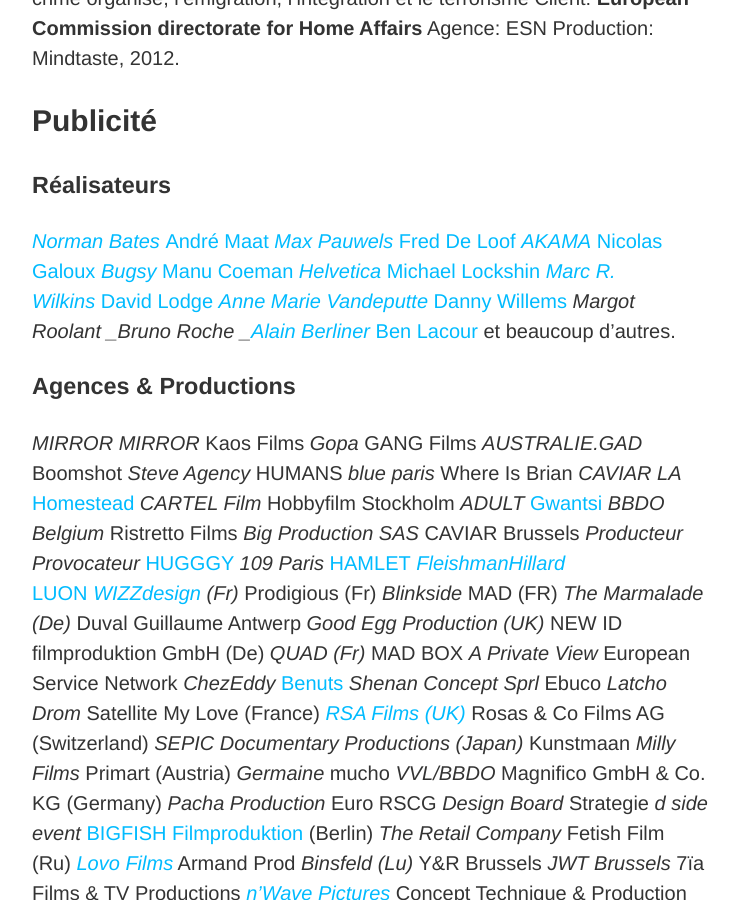
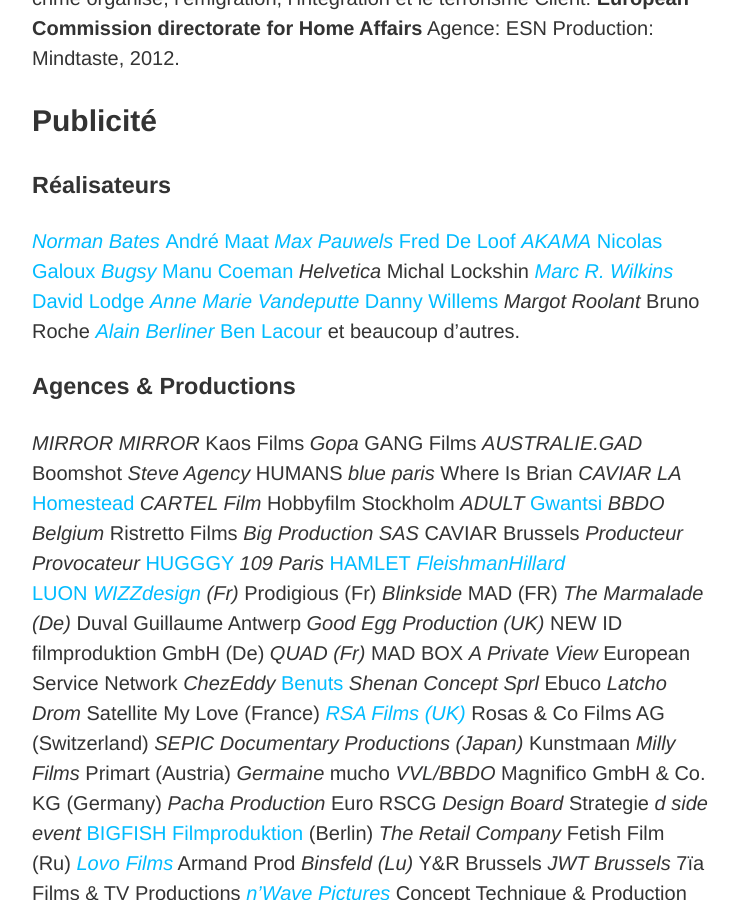
Before and after one commit to YJPL/scenarimages, a Jekyll site: the page built from _pages/credits.md, in a window 1280 px wide and 900 px high, scrolled down 4326 px. Shown: the whole window, without its empty margins (256-994 px from the left). Built offline with Jekyll 4.4.1, drawn with Linux system fonts in a browser that asks for light colours.

Commit message:
Update credits.md

```diff
--- a/_pages/credits.md
+++ b/_pages/credits.md
@@ -121,7 +121,7 @@
 
 ### Réalisateurs
 
-*[Norman Bates](http://normanbates.tv/)* [André Maat](https://andremaat.com/) *[Max Pauwels](http://www.maxpauwels.com/)* [Fred De Loof](http://freddeloof.com) [_AKAMA_](https://vimeopro.com/2425prod/portfolio-alexandre-ada-nki/) [Nicolas Galoux](http://hugggy.com) <a title="BUGSY RIVERBANK STEEL" href="http://www.bugsyriverbanksteel.com" target="_blank" rel="noopener noreferrer"><em>Bugsy</em></a> [Manu Coeman](http://www.manucoeman.com) _<a title="Duo Directors. No Cheese." href="http://hellohelvetica.ch" target="_blank" rel="noopener noreferrer">Helvetica</a>_ <a title="Michal Lockshin on Vimeo" href="http://vimeo.com/lockshin" target="_blank" rel="noopener noreferrer">Michael Lockshin</a> _[Marc R. Wilkins](http://marcwilkins.com/) _[David Lodge](http://davidlodge.tv/) _[Anne Marie Vandeputte](http://www.raw.be/) _[Danny Willems](http://www.dannywillems.com/)_ Margot Roolant _Bruno Roche _[Alain Berliner](http://www.alainberliner.com/) _<a title="Ben Lacour Director" href="http://benlacour.com" target="_blank" rel="noopener noreferrer">Ben Lacour</a> et beaucoup d'autres.
+*[Norman Bates](http://normanbates.tv/)* [André Maat](https://andremaat.com/) *[Max Pauwels](http://www.maxpauwels.com/)* [Fred De Loof](http://freddeloof.com) [_AKAMA_](https://vimeopro.com/2425prod/portfolio-alexandre-ada-nki/) [Nicolas Galoux](http://hugggy.com) <a title="BUGSY RIVERBANK STEEL" href="http://www.bugsyriverbanksteel.com" target="_blank" rel="noopener noreferrer"><em>Bugsy</em></a> [Manu Coeman](http://www.manucoeman.com) *Helvetica* Michal Lockshin *[Marc R. Wilkins](http://marcwilkins.com/)* [David Lodge](http://davidlodge.tv/) *[Anne Marie Vandeputte](http://www.raw.be/)* [Danny Willems](http://www.dannywillems.com/) *Margot Roolant* Bruno Roche *[Alain Berliner](http://www.alainberliner.com/)* <a title="Ben Lacour Director" href="http://benlacour.com" target="_blank" rel="noopener noreferrer">Ben Lacour</a> et beaucoup d'autres.
 
 ### Agences & Productions
 
```
